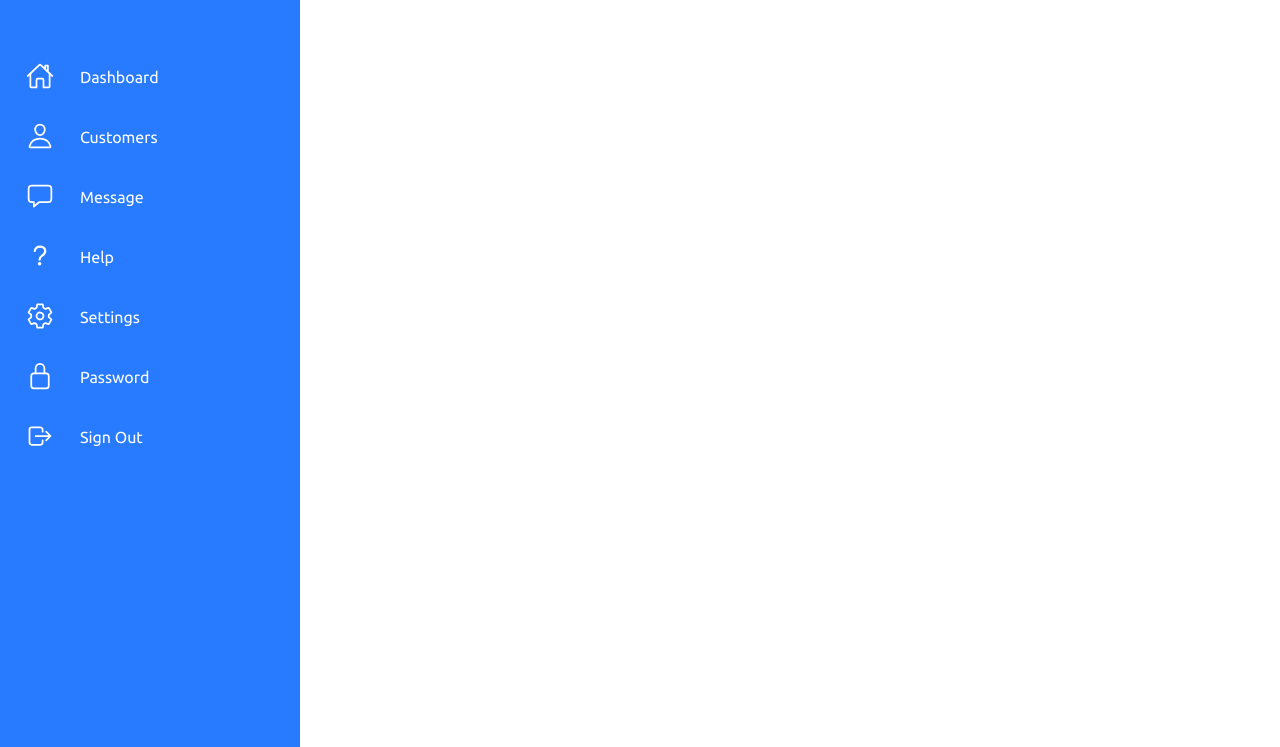
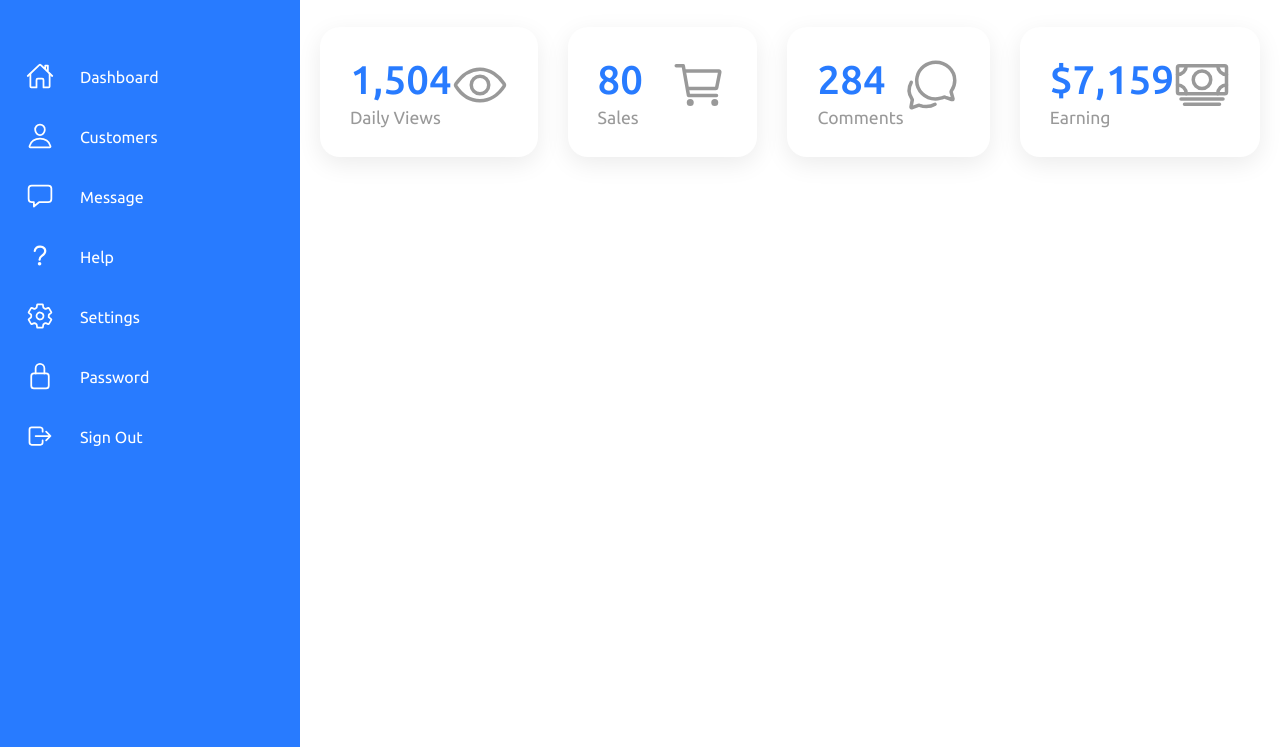
Before and after one commit to shyoun/clone_coding, a plain HTML site: page dashboard/index.html in a window 1280 px wide. Shown: the part 53-800 px from the top of the page. Drawn offline with nearby package versions, Linux system fonts and the light colour scheme.

Commit message:
card 코드 작성

```diff
--- a/dashboard/index.html
+++ b/dashboard/index.html
@@ -99,6 +99,47 @@
           <img src="./images/user.jpg" alt="user">
         </div>
       </div>
+
+      <!-- cards -->
+      <div class="cardBox">
+        <div class="card">
+          <div>
+            <div class="numbers">1,504</div>
+            <div class="cardName">Daily Views</div>
+          </div>
+          <div class="iconBox">
+            <ion-icon name="eye-outline"></ion-icon>
+          </div>
+        </div>
+        <div class="card">
+          <div>
+            <div class="numbers">80</div>
+            <div class="cardName">Sales</div>
+          </div>
+          <div class="iconBox">
+            <ion-icon name="cart-outline"></ion-icon>
+          </div>
+        </div>
+        <div class="card">
+          <div>
+            <div class="numbers">284</div>
+            <div class="cardName">Comments</div>
+          </div>
+          <div class="iconBox">
+            <ion-icon name="chatbubbles-outline"></ion-icon>
+          </div>
+        </div>
+        <div class="card">
+          <div>
+            <div class="numbers">$7,159</div>
+            <div class="cardName">Earning</div>
+          </div>
+          <div class="iconBox">
+            <ion-icon name="cash-outline"></ion-icon>
+          </div>
+        </div>
+
+      </div>
     </div>
   </div>
 
--- a/dashboard/styles.css
+++ b/dashboard/styles.css
@@ -141,6 +141,7 @@ body {
   min-height: 100vh;
   background: var(--white);
   transition: 0.5s;
+  overflow: auto;
 }
 
 .main.active {
@@ -214,3 +215,51 @@ body {
   height: 100%;
   object-fit: cover;
 }
+
+.cardBox {
+  position: relative;
+  width: 100%;
+  padding: 20px;
+  display: grid;
+  grid-template-columns: repeat(4,1fr);
+  column-gap: 30px;
+}
+
+.cardBox .card {
+  position: relative;
+  background: var(--white);
+  padding: 30px;
+  border-radius: 20px;
+  display: flex;
+  justify-content: space-between;
+  cursor: pointer;
+  box-shadow: 0 7px 25px rgba(0, 0, 0, 0.08);
+}
+
+.cardBox .card .numbers {
+  position: relative;
+  font-weight: 500;
+  font-size: 2.5em;
+  color: var(--blue);
+}
+
+.cardBox .card .cardName {
+  color: var(--black2);
+  font-size: 1.1em;
+  margin-top: 5px;
+}
+
+.cardBox .card .iconBox {
+  font-size: 3.5em;
+  color: var(--black2);
+}
+
+.cardBox .card:hover {
+  background-color: var(--blue);
+}
+
+.cardBox .card:hover .numbers,
+.cardBox .card:hover .cardName,
+.cardBox .card:hover .iconBox {
+  color: var(--white);
+}
```
